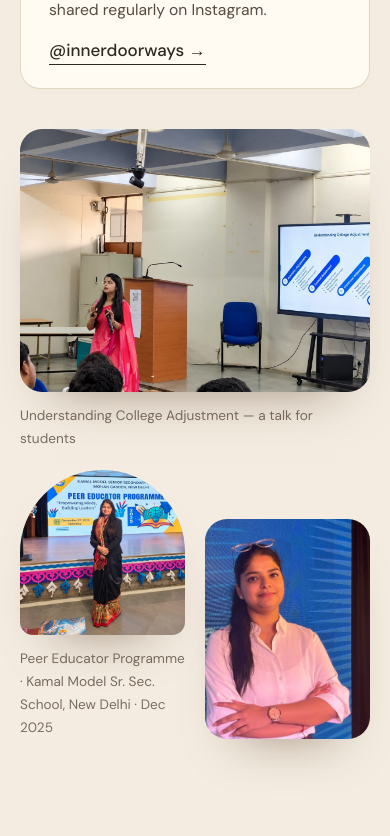
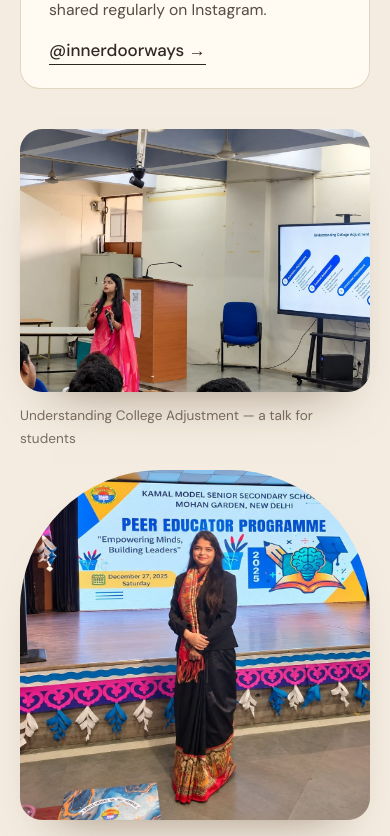
Before and after one commit to krish-arya/dhriti_website, a Next.js app: page / in a window 390 px wide. Shown: the part 9560-10396 px from the top of the page. Built offline with nearby package versions, Linux system fonts and the light colour scheme.

Commit message:
feat: remove unused dhriti-talk.jpg image and update related references

```diff
--- a/src/components/Sections.module.css
+++ b/src/components/Sections.module.css
@@ -414,7 +414,7 @@
 
 .workshops {
   display: grid;
-  grid-template-columns: 1.35fr 1fr 0.8fr;
+  grid-template-columns: 1.3fr 1fr;
   gap: 1.25rem;
   align-items: end;
 }
@@ -446,13 +446,6 @@
   object-position: 50% 30%;
 }
 
-.workshop:nth-child(3) .workshopImage {
-  aspect-ratio: 3 / 4;
-}
-
-.workshop:nth-child(3) .workshopImage img {
-  object-position: 50% 20%;
-}
 
 .workshop figcaption {
   margin-top: 0.75rem;
@@ -988,11 +981,7 @@
   }
 
   .workshops {
-    grid-template-columns: 1fr 1fr;
-  }
-
-  .workshop:first-child {
-    grid-column: 1 / -1;
+    grid-template-columns: 1fr;
   }
 
   .artPhoto {
--- a/src/content/site.ts
+++ b/src/content/site.ts
@@ -192,11 +192,6 @@ export const copy = {
         alt: "Dhriti Singh at the Peer Educator Programme, Kamal Model Senior Secondary School, New Delhi",
         caption: "Peer Educator Programme · Kamal Model Sr. Sec. School, New Delhi · Dec 2025",
       },
-      {
-        src: "/images/dhriti-talk.jpg",
-        alt: "Dhriti Singh standing with arms folded in front of a stage screen at an event",
-        caption: "",
-      },
     ],
   },
 
```
Also changed, not shown: public/images/dhriti-talk.jpg (deleted).
